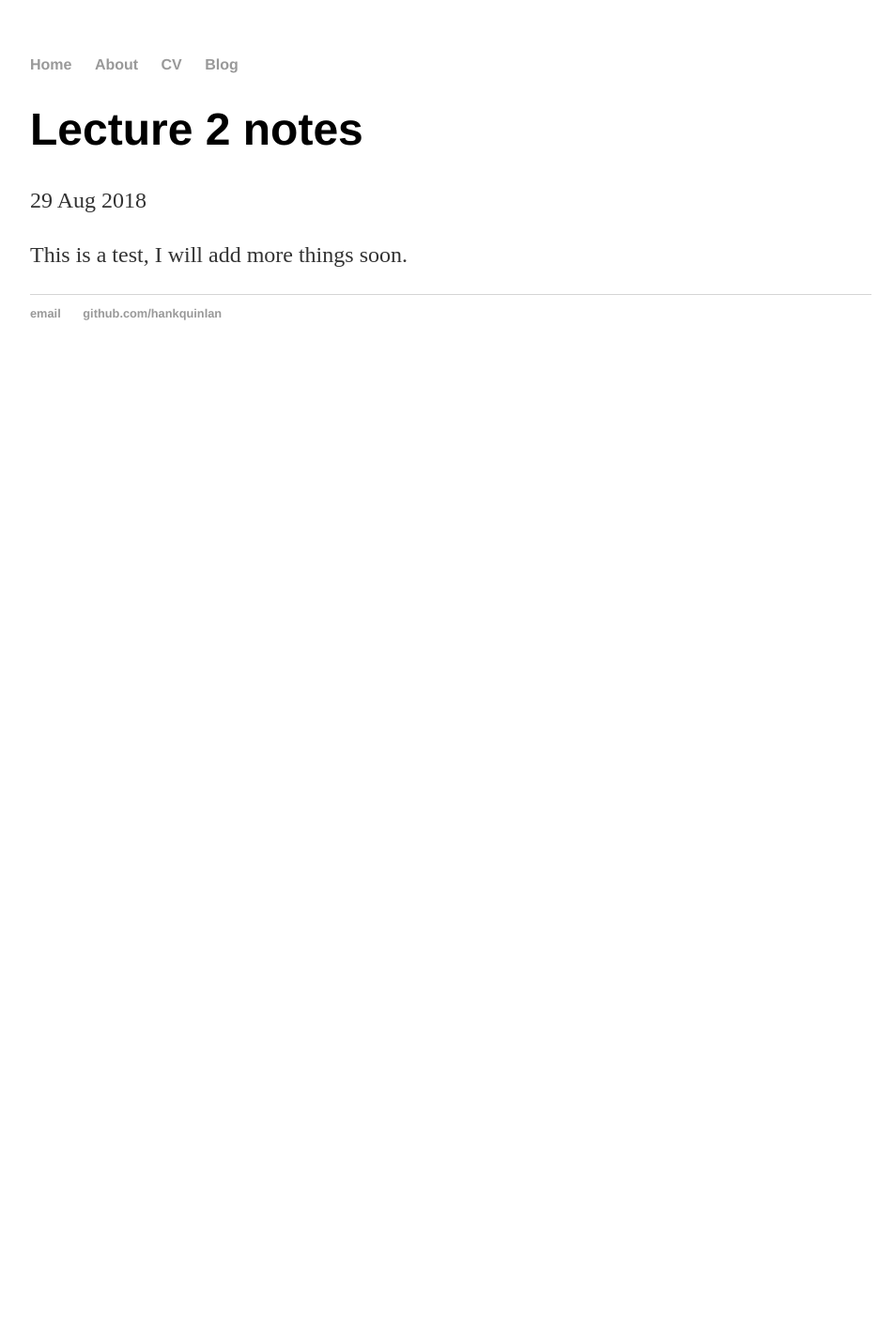
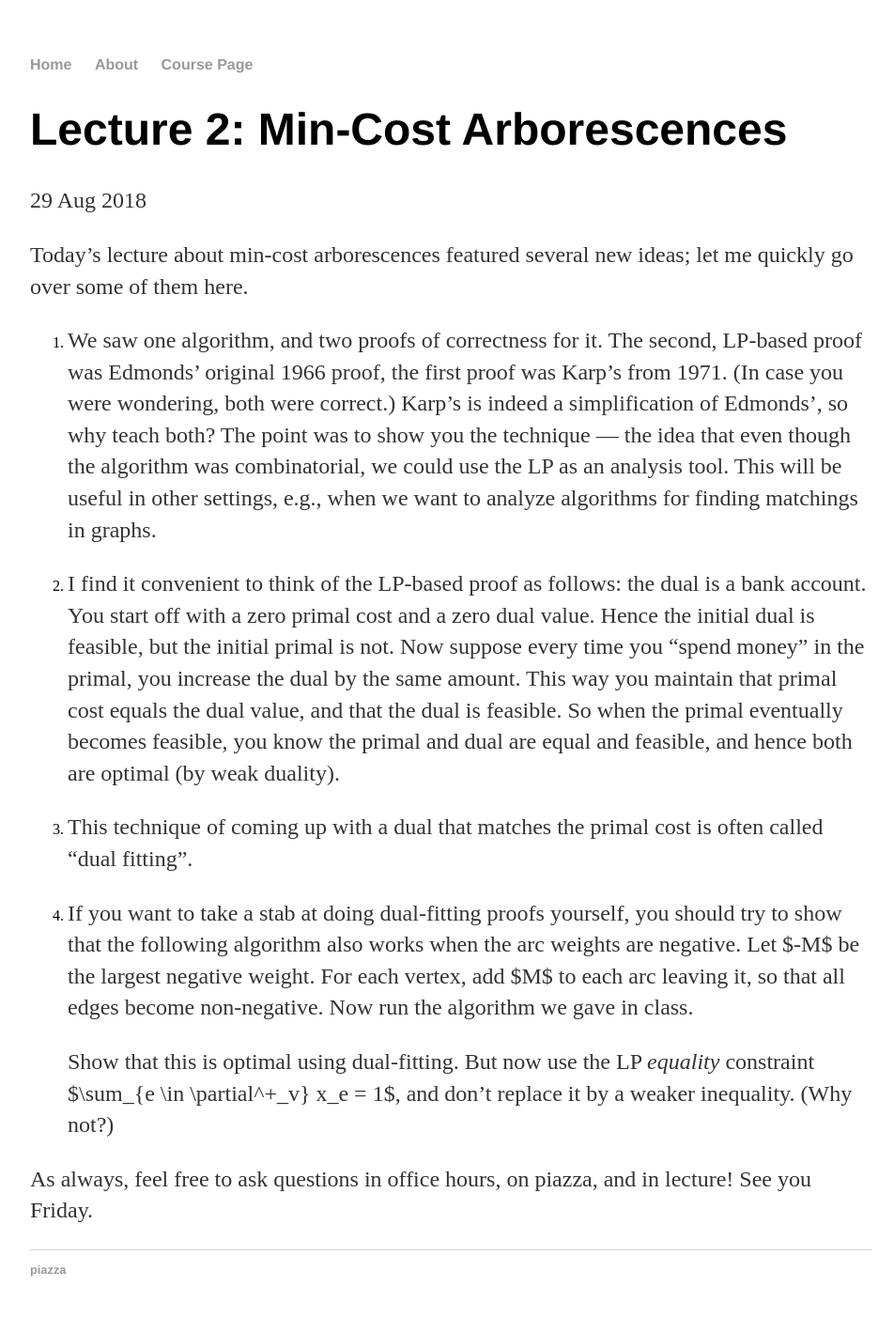
Before and after one commit to cmualgos/cmualgos.github.io, a Jekyll site: the page built from _posts/2018-08-29-lecture2.md, in a window 1280 px wide. Shown: the whole page at 94% size, without its empty margins (160-1112 px from the left). Built offline with Jekyll 4.4.1, drawn with Linux system fonts in a browser that asks for light colours; before the commit the page ends 900 px from its top, so only the background shows below that.

Commit message:
Blog post

```diff
--- a/_layouts/default.html
+++ b/_layouts/default.html
@@ -10,8 +10,7 @@
 	    		<ul>
 	        		<li><a href="/">Home</a></li>
 		        	<li><a href="/about">About</a></li>
-	        		<li><a href="/cv">CV</a></li>
-	        		<li><a href="/blog">Blog</a></li>
+	        		<li><a href="http://www.cs.cmu.edu/~15850/">Course Page</a></li>
 	    		</ul>
 			</nav>
 			<div class="container">
@@ -21,8 +20,7 @@
 			</div><!-- /.container -->
 			<footer>
 	    		<ul>
-	        		<li><a href="mailto:hankquinlanhub@gmail.com">email</a></li>
-	        		<li><a href="https://github.com/hankquinlan">github.com/hankquinlan</a></li>
+	        		<li><a href=""https://piazza.com/class/jl4ftt11rkt6p9>piazza</a></li>
 				</ul>
 			</footer>
 		</body>
--- a/_posts/2018-08-29-lecture2.md
+++ b/_posts/2018-08-29-lecture2.md
@@ -1,7 +1,43 @@
 ---
 layout: post
-title: "Lecture 2 notes"
+title: "Lecture 2: Min-Cost Arborescences"
 date: 2018-08-29
 ---
 
-This is a test, I will add more things soon.
+Today's lecture about min-cost arborescences featured several new ideas;
+let me quickly go over some of them here.
+
+1. We saw one algorithm, and two proofs of correctness for it.  The
+   second, LP-based proof was Edmonds' original 1966 proof, the first
+   proof was Karp's from 1971.  (In case you were wondering, both were
+   correct.)  Karp's is indeed a simplification of Edmonds', so why
+   teach both? The point was to show you the technique --- the idea that
+   even though the algorithm was combinatorial, we could use the LP as
+   an analysis tool. This will be useful in other settings, e.g., when
+   we want to analyze algorithms for finding matchings in graphs.
+
+2. I find it convenient to think of the LP-based proof as follows: the
+   dual is a bank account. You start off with a zero primal cost and a
+   zero dual value. Hence the initial dual is feasible, but the initial
+   primal is not. Now suppose every time you "spend money" in the
+   primal, you increase the dual by the same amount. This way you
+   maintain that primal cost equals the dual value, and that the dual is
+   feasible. So when the primal eventually becomes feasible, you know
+   the primal and dual are equal and feasible, and hence both are
+   optimal (by weak duality).
+
+3. This technique of coming up with a dual that matches the primal cost
+   is often called "dual fitting".
+
+4. If you want to take a stab at doing dual-fitting proofs yourself, you
+   should try to show that the following algorithm also works when the
+   arc weights are negative. Let $-M$ be the largest negative weight.
+   For each vertex, add $M$ to each arc leaving it, so that all edges
+   become non-negative. Now run the algorithm we gave in class.
+
+   Show that this is optimal using dual-fitting. But now use the LP
+   *equality* constraint $\sum_{e \in \partial^+_v} x_e = 1$, and don't
+   replace it by a weaker inequality. (Why not?)
+
+As always, feel free to ask questions in office hours, on piazza, and in
+lecture! See you Friday.
--- a/index.html
+++ b/index.html
@@ -1,6 +1,6 @@
 ---
 layout: default
-title: 15-850 CMU Advanced Algorithms, Fall 2018
+title: 15-850 CMU Advanced Algorithms
 ---
 
 <h1>{{ page.title }}</h1>
```
